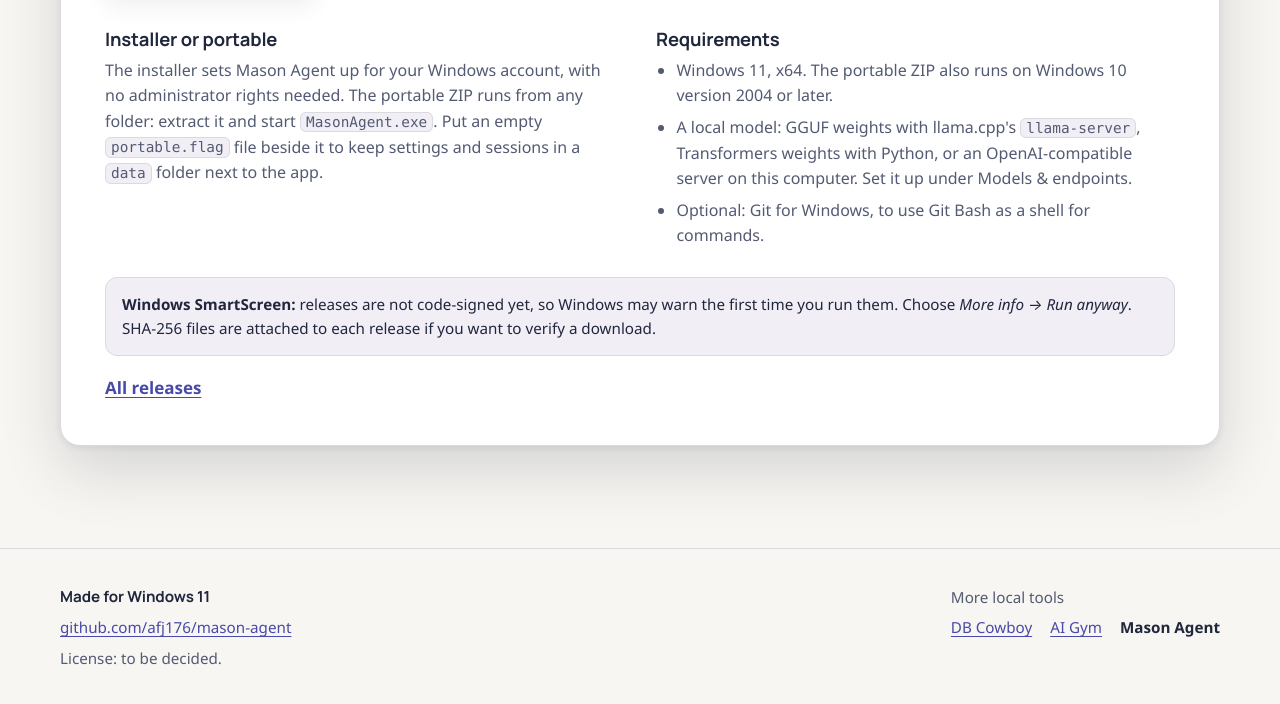
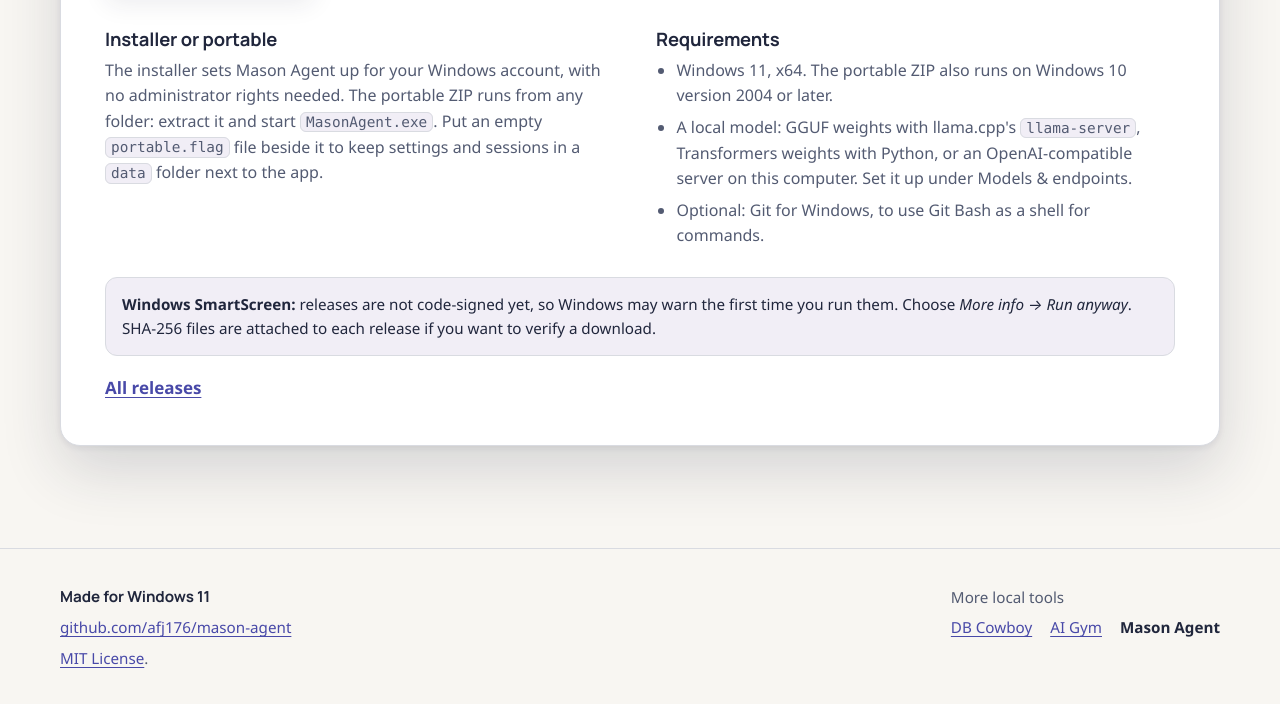
Before and after one commit to afj176/mason-agent, a plain HTML site: page site/index.html in a window 1280 px wide. Shown: the part 4656-5360 px from the top of the page. Drawn offline with Linux system fonts and the light colour scheme; no server answers.

Commit message:
Add the MIT license
Co-Authored-By: Claude Fable 5.2 <noreply@anthropic.com>

```diff
--- a/site/index.html
+++ b/site/index.html
@@ -191,7 +191,7 @@
     <div>
       <p class="made">Made for Windows 11</p>
       <p><a href="https://github.com/afj176/mason-agent">github.com/afj176/mason-agent</a></p>
-      <p class="muted">License: to be decided.</p>
+      <p class="muted"><a href="https://github.com/afj176/mason-agent/blob/main/LICENSE">MIT License</a>.</p>
     </div>
     <nav aria-label="Sibling apps">
       <p class="muted">More local tools</p>
```
Also changed, not shown: README.md, 2 other files.
